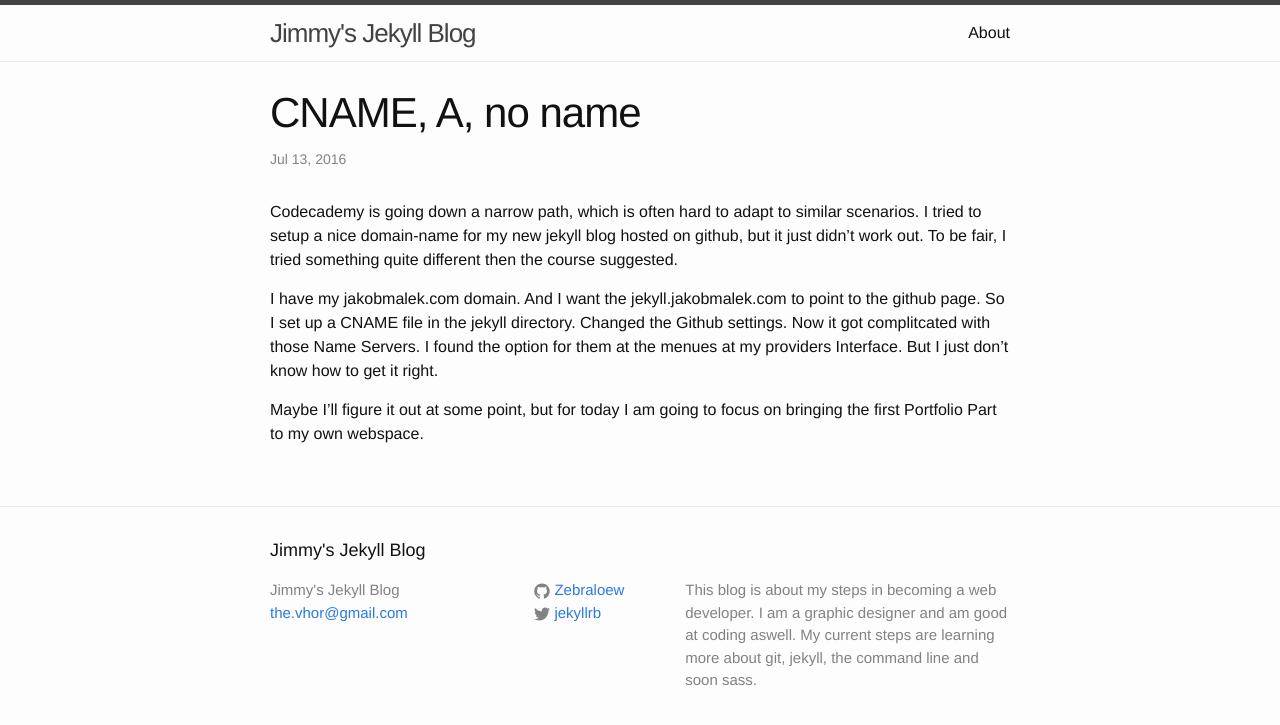
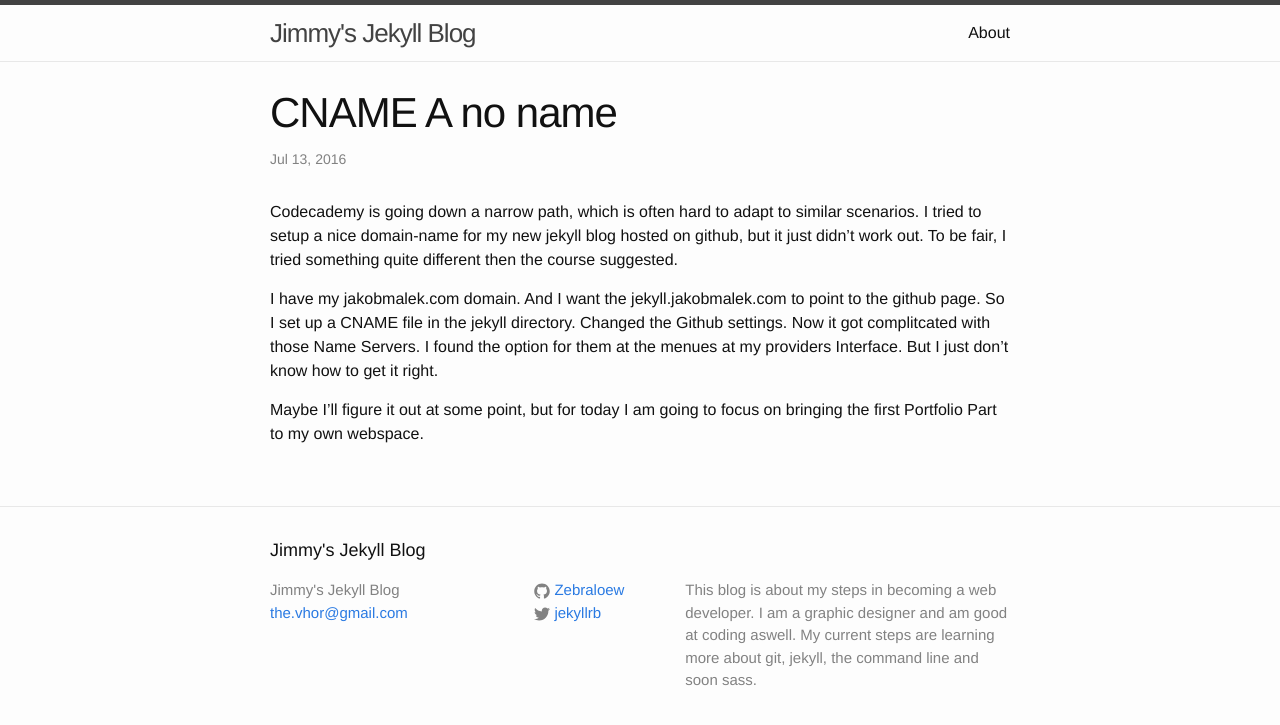
Before and after one commit to Zebraloew/Zebraloew.github.io, a Jekyll site: the page built from _posts/2016-07-13-CNAME.markdown, in a window 1280 px wide. Shown: the top 725 px of the page. Built offline with Jekyll 4.4.1, drawn with Linux system fonts in a browser that asks for light colours.

```diff
--- a/_posts/2016-07-13-CNAME.markdown
+++ b/_posts/2016-07-13-CNAME.markdown
@@ -1,6 +1,6 @@
 ---
 layout: post
-title:  "CNAME, A, no name"
+title:  "CNAME A no name"
 date:   2016-07-13 16:32:17 +0200
 categories: jekyll update
 ---
```
